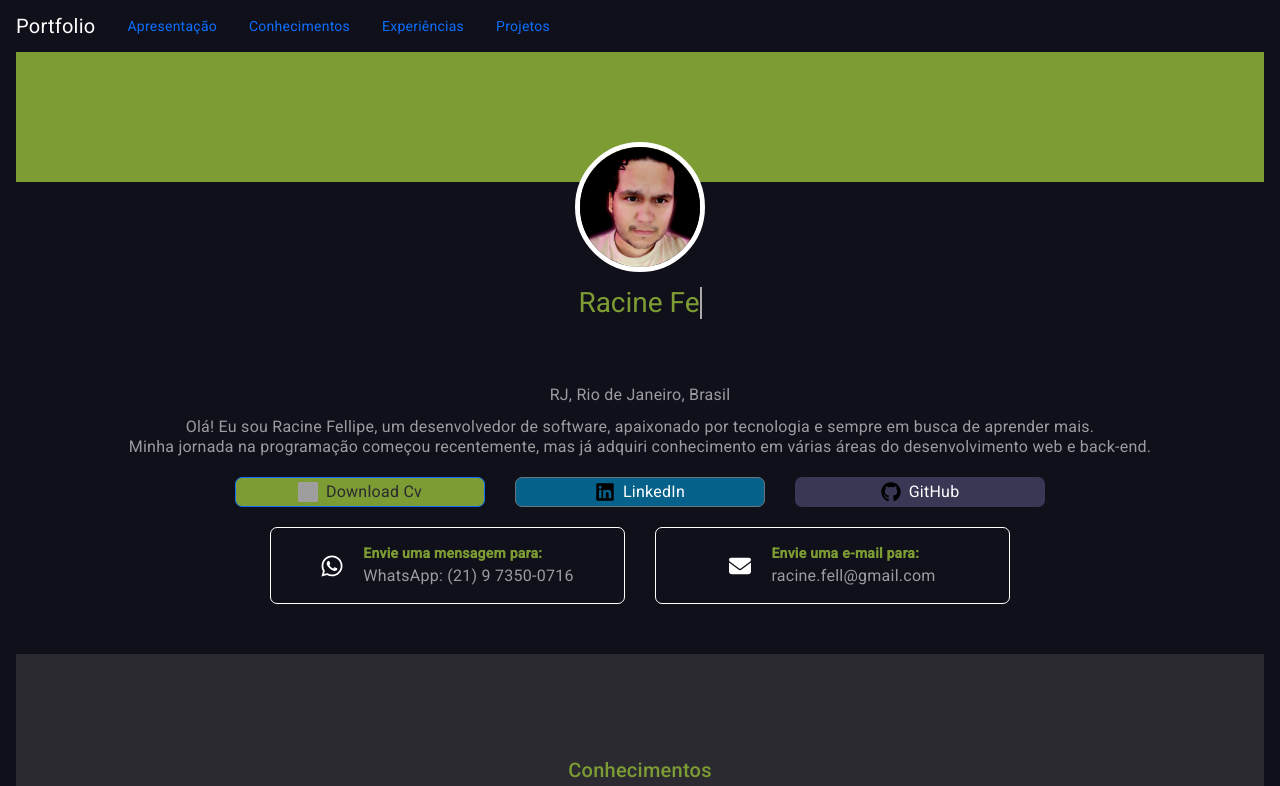
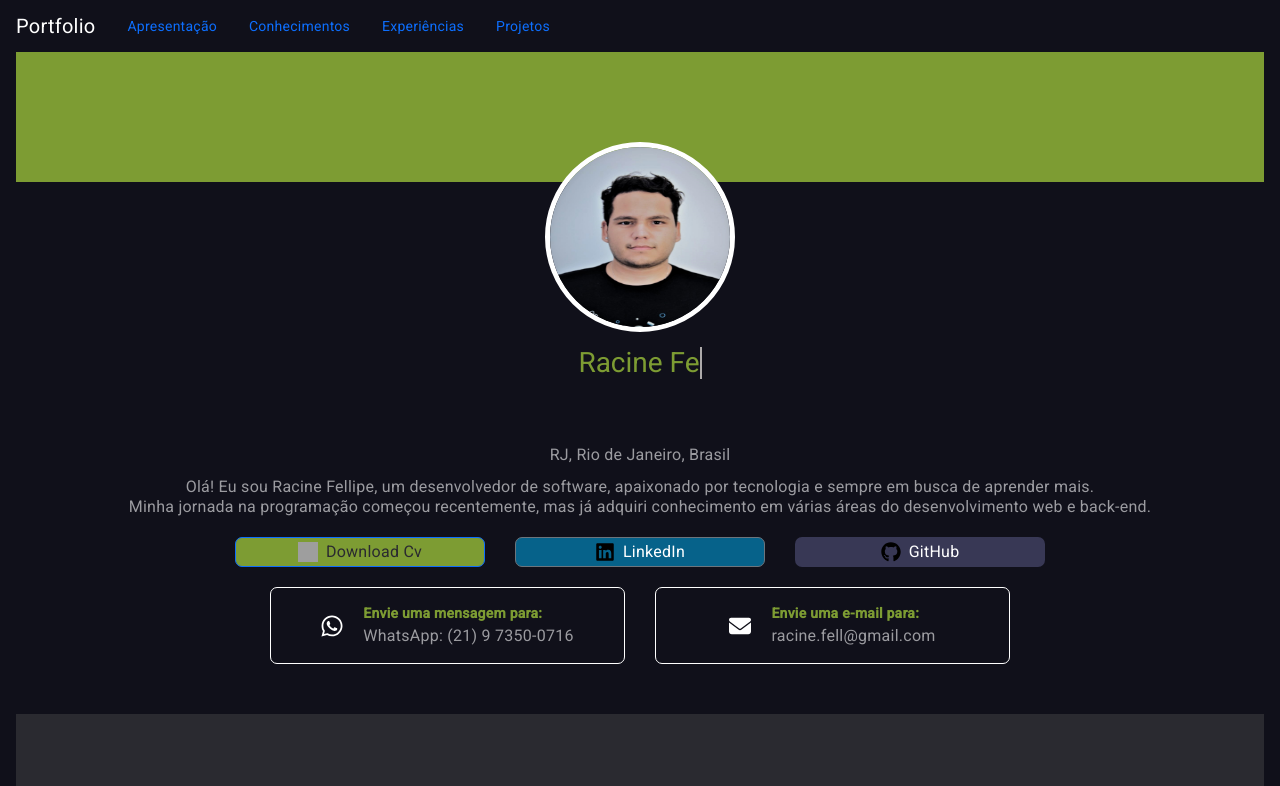
Before and after one commit to racinefe/curriculo-portfolio, an Angular app: page / in a window 1280 px wide. Shown: the top 786 px of the page. Built offline with nearby package versions, Linux system fonts and the light colour scheme; grey boxes are pictures that could not be loaded.

Commit message:
alterando foto de perfil

```diff
--- a/src/app/modules/portfolio/components/header/header.component.html
+++ b/src/app/modules/portfolio/components/header/header.component.html
@@ -1,5 +1,5 @@
 <header>
-    <img src="assets/img/img1.jpeg" alt="Racine - Foto de Perfil" width="130px" height="130px" loading="eager" />
+    <img src="assets/img/img1.jpg" alt="Racine - Foto de Perfil" width="190px" height="190px" loading="eager" />
     <h1><span class="animated-name">Racine Fellipe</span></h1>
 </header>
 
```
Also changed, not shown: src/assets/img/img1.jpeg (deleted), src/assets/img/img1.jpg (added).
